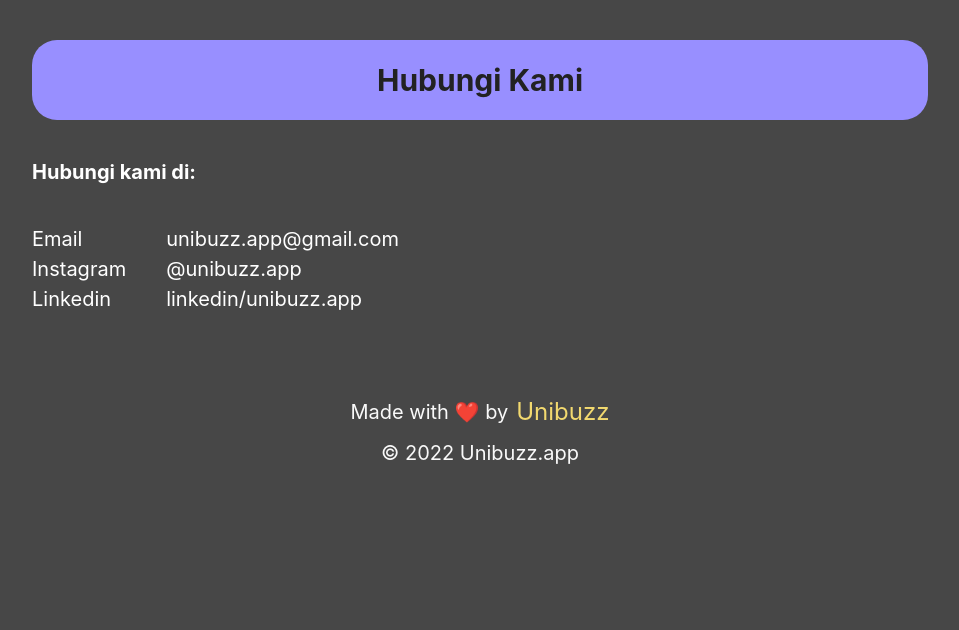
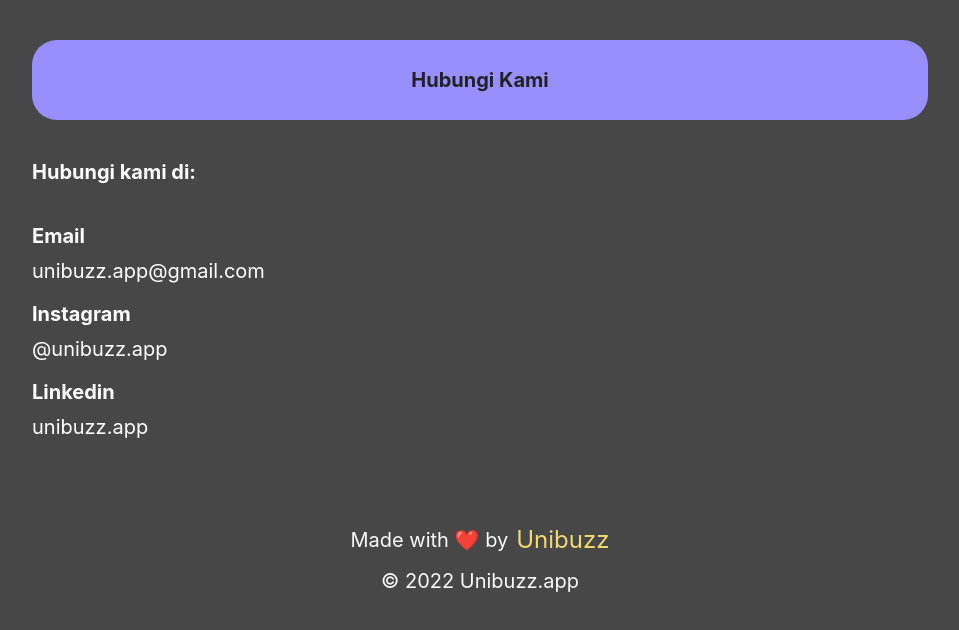
Before and after one commit to neodroid/Unibuzz-Landing, a React (Create React App) app: page /Hubungi-Kami in a window 1280 px wide. Shown: the top 630 px of the page, without its empty margins (160-1119 px from the left). Built offline with nearby package versions, Linux system fonts and the light colour scheme.

Commit message:
fix: ui and styling stuff

```diff
--- a/src/pages/Hubungi-Kami.tsx
+++ b/src/pages/Hubungi-Kami.tsx
@@ -34,7 +34,7 @@
                         '80px', // 62em+
                     ]}
                     borderRadius={25}
-                ><Heading as='h1' size='lg' color={"#222222"} >Hubungi Kami</Heading></Center>
+                ><Heading as='h1' size='md' color={"#222222"} >Hubungi Kami</Heading></Center>
 
                 <Box
                     w={[
@@ -47,24 +47,25 @@
                     <Heading size='md' textAlign={"left"} textColor="#FFFFFF" pt={10}>
                         Hubungi kami di:
                     </Heading>
-                    <Flex>
-                        <Box pr="10"><Text textAlign={"left"} textColor="#FFFFFF" size='md' pt={10}>
-                            Email <br />
-                            Instagram<br />
-                            Linkedin<br />
-                        </Text></Box>
-                        <Box><Text textAlign={"left"} textColor="#FFFFFF" size='md' pt={10}>
-                            unibuzz.app@gmail.com <br />
-                            <Link
-                                target={"_blank"}
-                                href="https://www.instagram.com/unibuzz.app/"
-                            >
-                                @unibuzz.app <br />
-                            </Link>
 
-                            linkedin/unibuzz.app <br />
-                        </Text></Box>
-                    </Flex>
+                    <Heading size='md' textAlign={"left"} textColor="#FFFFFF" pt={10}>
+                    Email
+                    </Heading>
+                    <Text textAlign={"left"} textColor="#FFFFFF" size='md' pt={2}>
+                    unibuzz.app@gmail.com
+                    </Text>
+                    <Heading size='md' textAlign={"left"} textColor="#FFFFFF" pt={4}>
+                    Instagram
+                    </Heading>
+                    <Text textAlign={"left"} textColor="#FFFFFF" size='md' pt={2}>
+                    @unibuzz.app
+                    </Text>
+                    <Heading size='md' textAlign={"left"} textColor="#FFFFFF" pt={4}>
+                    Linkedin
+                    </Heading>
+                    <Text textAlign={"left"} textColor="#FFFFFF" size='md' pt={2}>
+                    unibuzz.app
+                    </Text>
                 </Box>
 
                 {/* FOOTER */}
--- a/src/pages/Panduan-Komunitas.tsx
+++ b/src/pages/Panduan-Komunitas.tsx
@@ -33,7 +33,7 @@
                         '80px', // 62em+
                     ]}
                     borderRadius={25}
-                ><Heading as='h1' size='lg' color={"#222222"} >Panduan Komunitas</Heading></Center>
+                ><Heading as='h1' size='md' color={"#222222"} >Panduan Komunitas</Heading></Center>
 
                 <Box
                     w={[
--- a/src/pages/Privasi-dan-Keamanan.tsx
+++ b/src/pages/Privasi-dan-Keamanan.tsx
@@ -33,7 +33,7 @@
             '80px', // 62em+
           ]}
           borderRadius={25}
-        ><Heading as='h1' size='lg' color={"#222222"} >Privasi dan Keamanan</Heading></Center>
+        ><Heading as='h1' size='md' color={"#222222"} >Privasi dan Keamanan</Heading></Center>
 
         <Box
           w={[
--- a/src/pages/Syarat-dan-Ketentuan.tsx
+++ b/src/pages/Syarat-dan-Ketentuan.tsx
@@ -34,7 +34,7 @@
                         '80px', // 62em+
                     ]}
                     borderRadius={25}
-                ><Heading as='h1' size='lg' color={"#222222"} >Syarat dan Ketentuan</Heading></Center>
+                ><Heading as='h1' size='md' color={"#222222"} >Syarat dan Ketentuan</Heading></Center>
 
                 <Box
                     w={[
```
